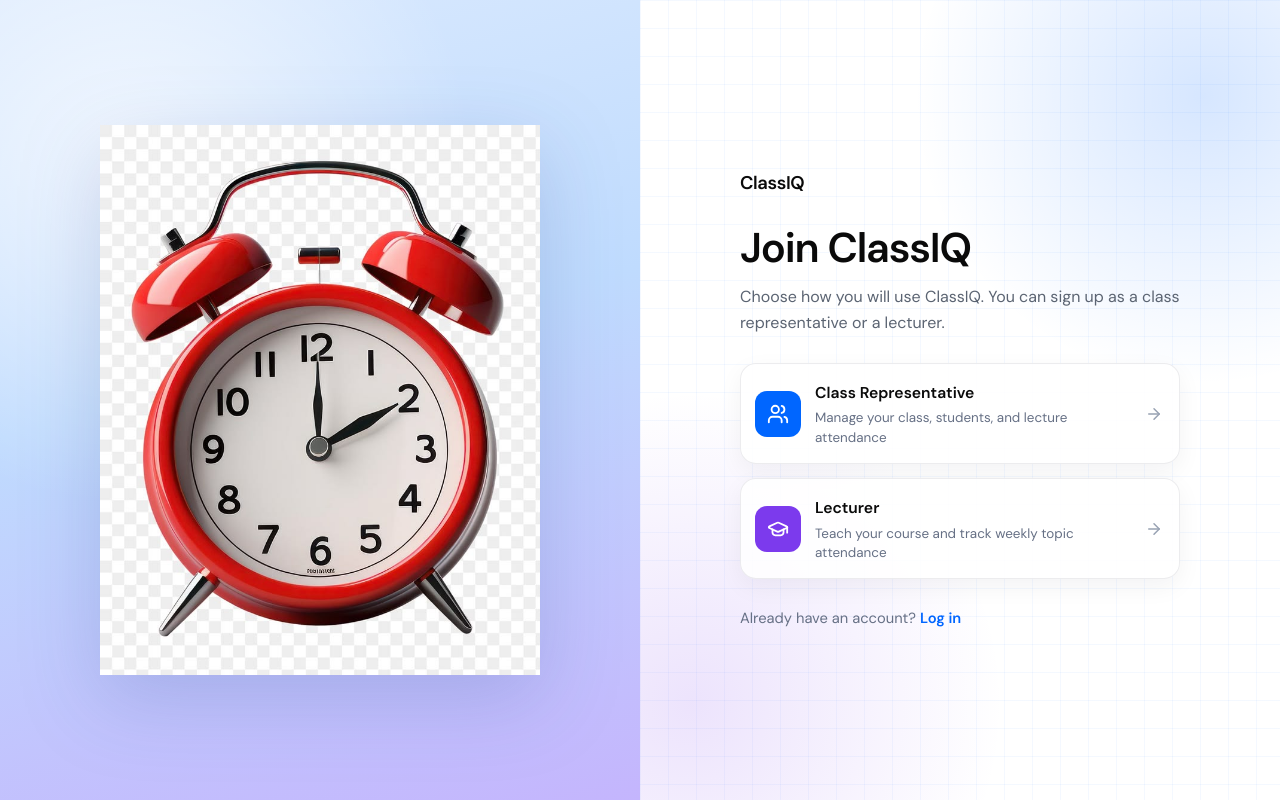
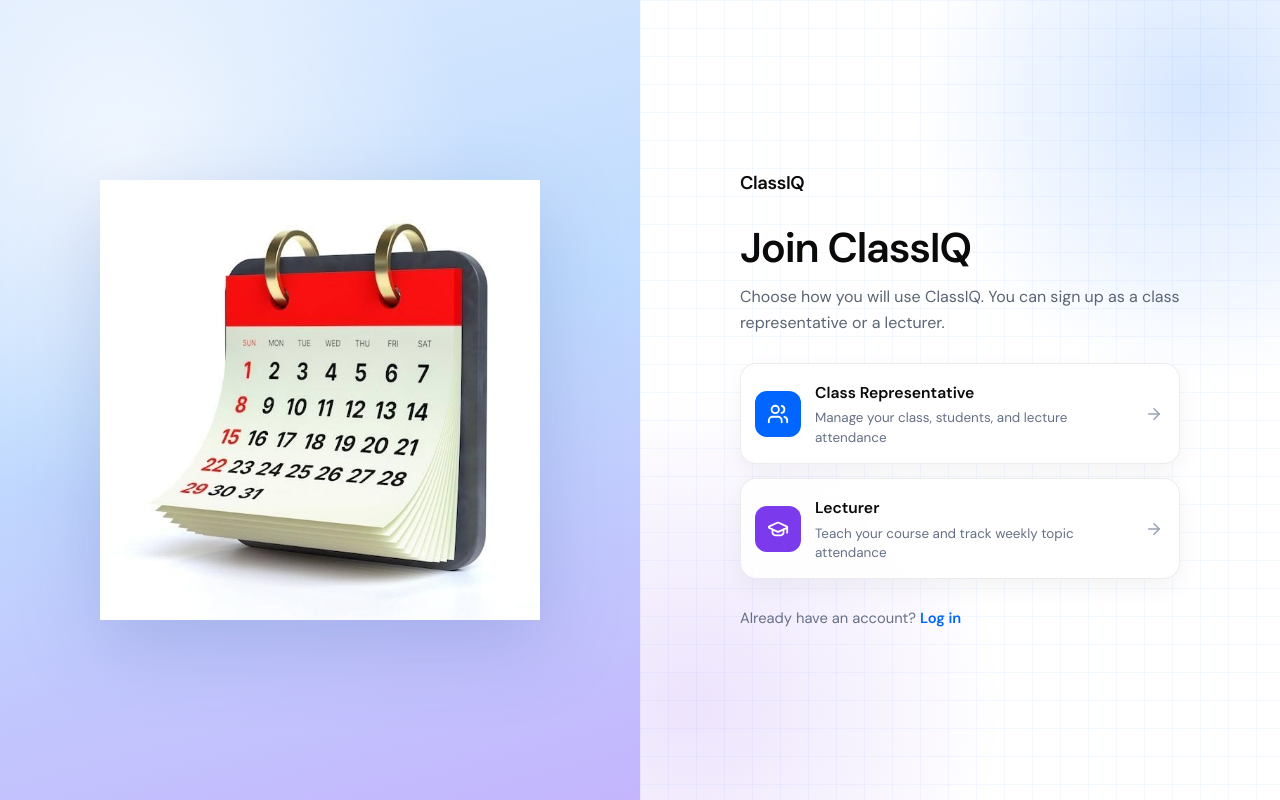
Before and after one commit to mishael6/ClassIQ-Frontend, a React (Vite) app: page /get-started in a window 1280 px wide. Built offline with nearby package versions, Linux system fonts and the light colour scheme; no server answers.

Commit message:
fix: update image source in RoleSelectPage for improved visual consistency

```diff
--- a/src/pages/auth/RoleSelectPage.jsx
+++ b/src/pages/auth/RoleSelectPage.jsx
@@ -7,7 +7,7 @@ export default function RoleSelectPage() {
     <div className="role-page">
       <section className="role-visual" aria-hidden="true">
         <div className="role-visual-glow" />
-        <img src="/clock.jpg" alt="" className="role-visual-img" />
+        <img src="/clock2.jpg" alt="" className="role-visual-img" />
       </section>
 
       <section className="role-panel">
```
Also changed, not shown: public/clock2.jpg (added).
